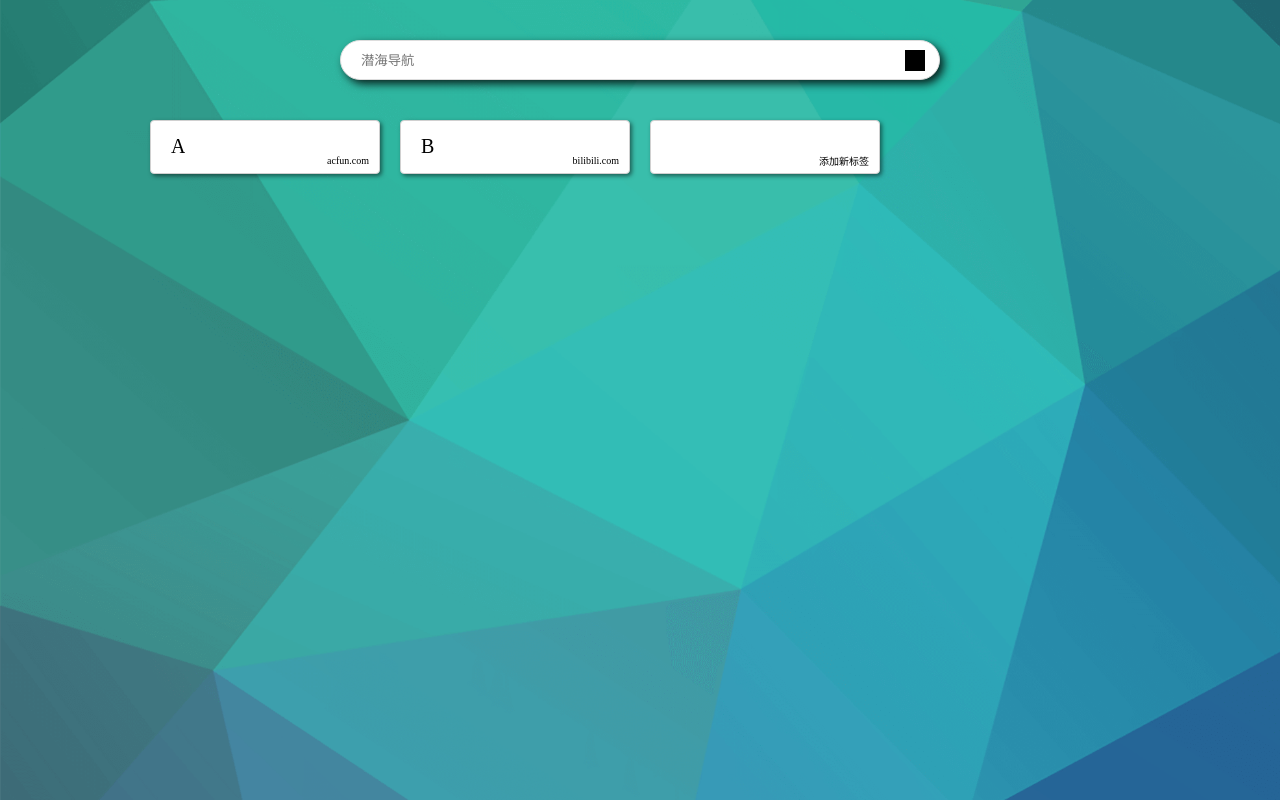
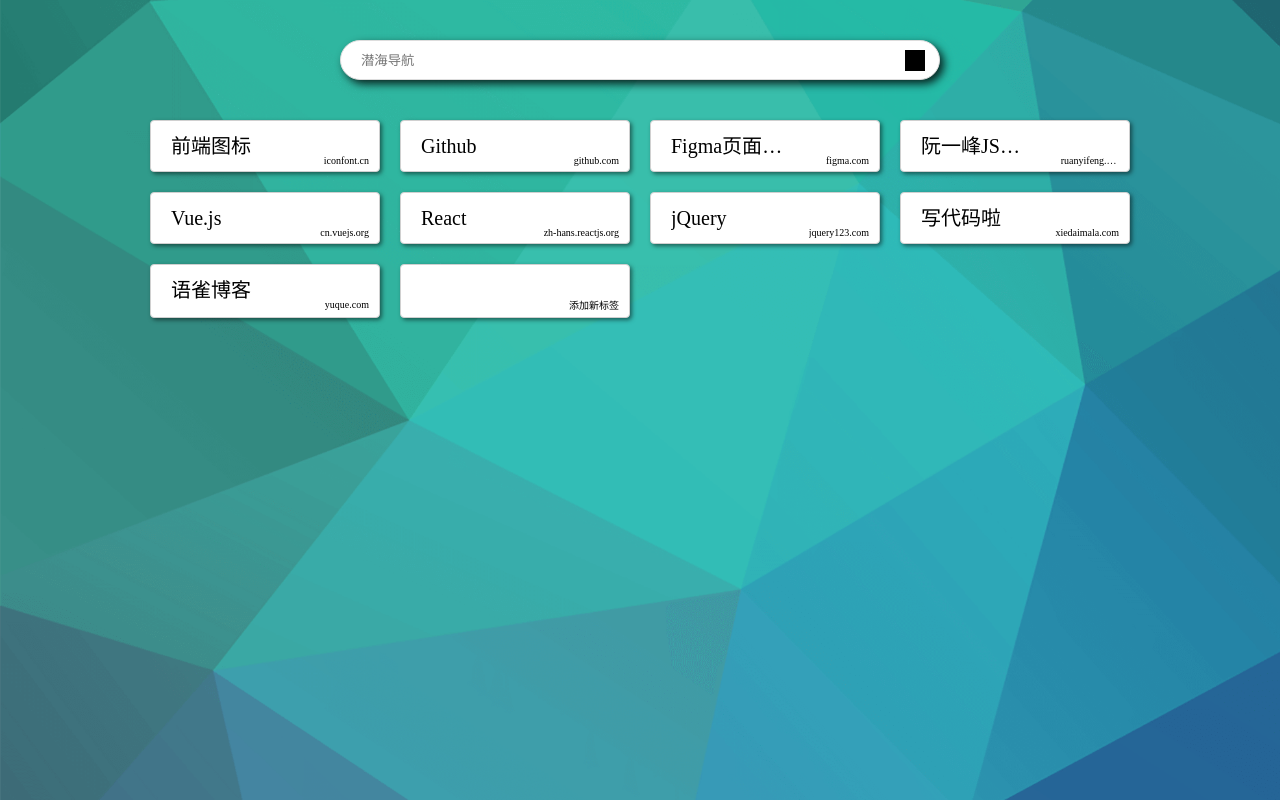
Before and after one commit to Derek-DZ/qianhai-Navigation, a plain HTML site: page dist/index.html in a window 1280 px wide. Drawn offline with nearby package versions, Linux system fonts and the light colour scheme.

Commit message:
2020-09-21 版本号 2020-02

```diff
--- a/dist/index.html
+++ b/dist/index.html
@@ -70,7 +70,7 @@
 </div>
 <script src="//at.alicdn.com/t/font_2077332_kik6c5jckti.js"></script>
 <script src="https://code.jquery.com/jquery-3.5.1.min.js" integrity="sha256-9/aliU8dGd2tb6OSsuzixeV4y/faTqgFtohetphbbj0=" crossorigin="anonymous"></script>
-<script src="main.fc7c9aac.js"></script>
+<script src="main.727c8c64.js"></script>
 </body>
 
 </html>
--- a/dist/main.fc7c9aac.js
+++ b/dist/main.727c8c64.js
@@ -123,11 +123,32 @@ var $siteLi = $siteList.find('li.last');
 var x = localStorage.getItem('x');
 var xObject = JSON.parse(x);
 var hashMap = xObject || [{
-  name: 'A',
-  url: 'https://www.acfun.com'
+  name: '前端图标',
+  url: 'https://www.iconfont.cn'
 }, {
-  name: 'B',
-  url: 'https://bilibili.com'
+  name: 'Github',
+  url: 'https://github.com'
+}, {
+  name: 'Figma页面布局',
+  url: 'https://www.figma.com/'
+}, {
+  name: '阮一峰JS教程',
+  url: 'http://www.ruanyifeng.com/blog/2016/11/javascript.html'
+}, {
+  name: 'Vue.js',
+  url: 'https://cn.vuejs.org/index.html'
+}, {
+  name: 'React',
+  url: 'https://zh-hans.reactjs.org/'
+}, {
+  name: 'jQuery',
+  url: 'https://www.jquery123.com'
+}, {
+  name: '写代码啦',
+  url: 'https://xiedaimala.com'
+}, {
+  name: '语雀博客',
+  url: 'https://www.yuque.com/'
 }];
 
 var simplifyUrl = function simplifyUrl(url) {
@@ -259,4 +280,4 @@ window.onbeforeunload = function () {
   localStorage.setItem('x', string);
 };
 },{}]},{},["epB2"], null)
-//# sourceMappingURL=main.fc7c9aac.js.map
+//# sourceMappingURL=main.727c8c64.js.map
```
Also changed, not shown: 2 other files.
